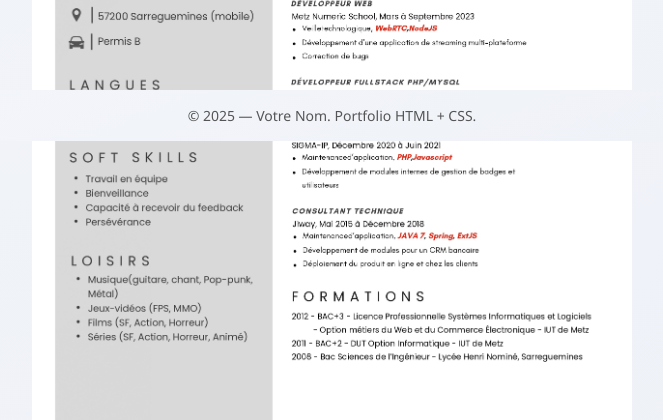
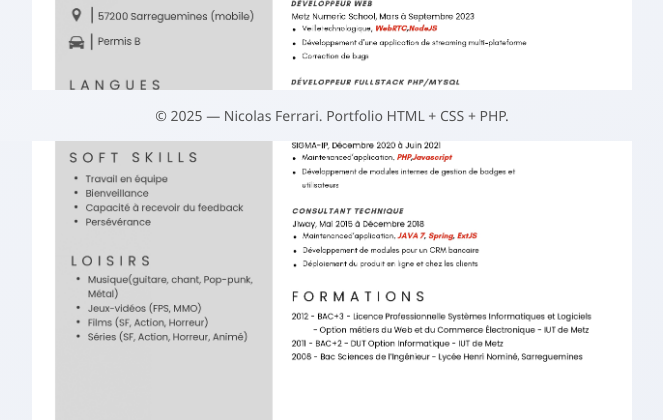
Before and after one commit to nicoferr/portfolio, a PHP site: page /cv.php in a window 1280 px wide. Shown: the part 659-1079 px from the top of the page, without its empty margins (308-971 px from the left). Run offline with PHP 8.4, Linux system fonts and the light colour scheme.

Commit message:
fixed footer

```diff
--- a/_partials/footer.php
+++ b/_partials/footer.php
@@ -1,5 +1,5 @@
         <footer id="footer">
-            © 2025 — Votre Nom. Portfolio HTML + CSS.
+            © <?= date('Y') ?> — Nicolas Ferrari. Portfolio HTML + CSS + PHP.
         </footer>
     </body>
 </html>
```
